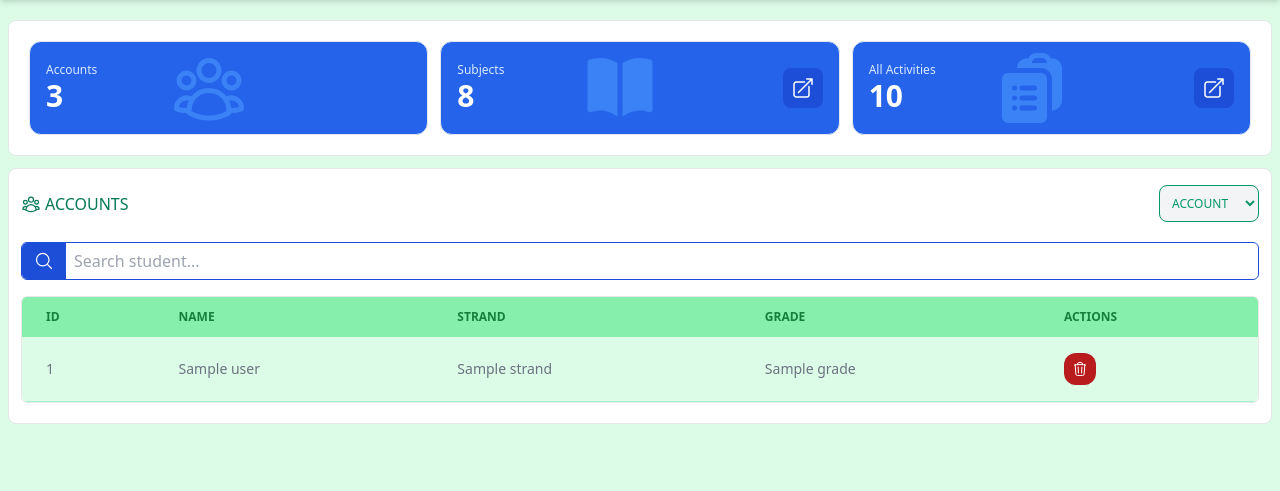
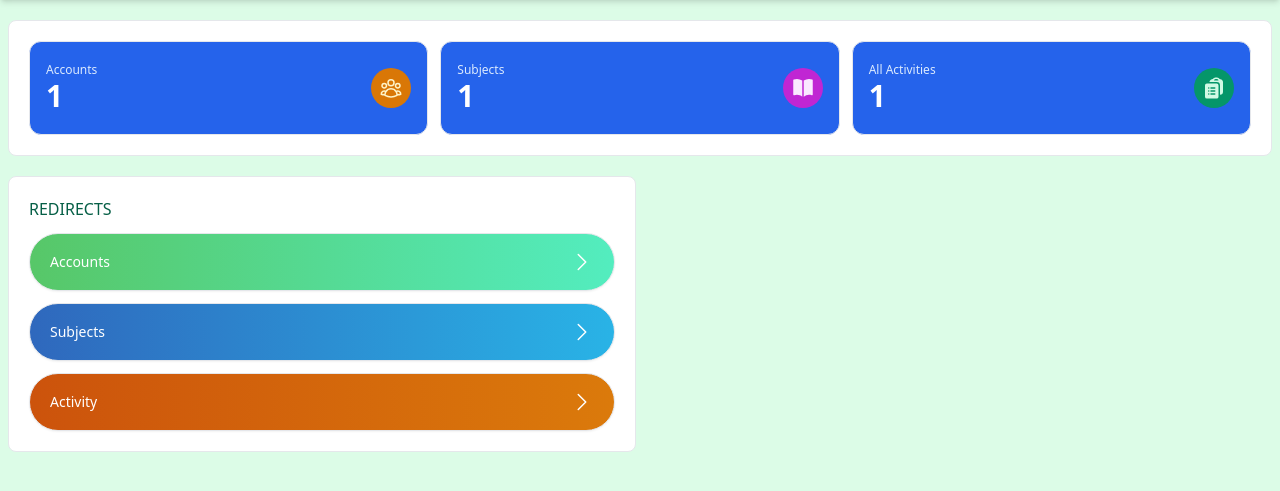
Before and after one commit to christhenoob13/Activity-Management-System, a Flask app: template templates/admin/dashboard.html in a window 1280 px wide. Shown: the part 53-544 px from the top of the page. Run offline with Flask 3, Linux system fonts and the light colour scheme; the template is opened without the code that fills it: most values are stand-ins (such as "Sample title", 1, 10 or a date in 2020); some libraries are stand-ins or nearby versions.

Commit message:
Fixed admin dashboard UI

```diff
--- a/templates/admin/dashboard.html
+++ b/templates/admin/dashboard.html
@@ -1,6 +1,134 @@
 {% extends 'base.html' %}
 
+
+{% block content %}
+
+<!-- HEADER -->
+{% include 'admin/header.html' %}
+
+<!-- Main modal -->
+<div id="default-modal" class="hidden fixed inset-0 z-50 overflow-y-auto overflow-x-hidden flex justify-center items-center bg-black bg-opacity-50">
+  <div class="relative p-4 w-full max-w-2xl max-h-full">
+    <!-- Modal content -->
+    <div class="relative rounded-lg shadow-sm bg-gray-700">
+      <!-- Modal header -->
+      <div class="flex items-center justify-between p-4 md:p-5 border-b rounded-t border-gray-600">
+        <h3 class="text-xl font-semibold text-gray-900 dark:text-white">
+          Setting
+        </h3>
+        <button id="closeModal1" class="text-gray-400 bg-transparent rounded-lg text-sm w-8 h-8 ms-auto inline-flex justify-center items-center hover:bg-gray-600 hover:text-white">
+          <svg class="w-3 h-3" aria-hidden="true" xmlns="http://www.w3.org/2000/svg" fill="none" viewBox="0 0 14 14">
+            <path stroke="currentColor" stroke-linecap="round" stroke-linejoin="round" stroke-width="2" d="m1 1 6 6m0 0 6 6M7 7l6-6M7 7l-6 6"/>
+          </svg>
+          <span class="sr-only">Close</span>
+        </button>
+      </div>
+      <!-- Modal body -->
+      <div class="p-4 md:p-5 space-y-4">
+        <div class="bg-gray-600 p-3 py-5 rounded-lg border border-gray-500">
+          <div class="flex justify-center">
+            <label class="inline-flex items-center mb-5 cursor-pointer">
+              <input type="checkbox" value="" class="sr-only peer" onchange="editMode()" id="edit-mode">
+              <div class="relative w-9 h-5 bg-gray-200 peer-focus:outline-none peer-focus:ring-4 peer-focus:ring-blue-300 dark:peer-focus:ring-blue-800 rounded-full peer dark:bg-gray-700 peer-checked:after:translate-x-full rtl:peer-checked:after:-translate-x-full peer-checked:after:border-white after:content-[''] after:absolute after:top-[2px] after:start-[2px] after:bg-white after:border-gray-300 after:border after:rounded-full after:h-4 after:w-4 after:transition-all dark:border-gray-600 peer-checked:bg-blue-600 dark:peer-checked:bg-blue-600"></div>
+              <span class="ms-3 text-sm font-medium text-gray-900 dark:text-gray-300">Edit Mode</span>
+            </label>
+          </div>
+          <div>
+            <label for="username" class="text-gray-200 ml-1">Username</label>
+            <input disabled id="username" type="text" class="disabled:bg-gray-700 disabled:text-gray-500 w-full p-2 rounded-xl bg-gray-800 text-gray-300 focus:outline focus:outline-1 focus:outline-gray-400" value="hshhss">
+          </div>
+          <div class="mt-2">
+            <label for="password" class="text-gray-200 ml-1">Password</label>
+            <input disabled id="password" type="text" class="disabled:bg-gray-700 disabled:text-gray-500 w-full p-2 rounded-xl bg-gray-800 text-gray-300 focus:outline focus:outline-1 focus:outline-gray-400" value="hshhss">
+          </div>
+        </div>
+      </div>
+      <!-- Modal footer -->
+      <div class="flex items-center p-4 md:p-5 border-t border-gray-200 rounded-b dark:border-gray-600">
+        <button id="closeModal2" type="button" class="text-white focus:ring-4 focus:outline-none font-medium rounded-lg text-sm px-5 py-2.5 text-center bg-blue-600 hover:bg-blue-700 focus:ring-blue-800">Save</button>
+        <button id="closeModal3" type="button" class="py-2.5 px-5 ms-3 text-sm font-medium focus:outline-none rounded-lg border focus:z-10 focus:ring-4 focus:ring-gray-700 bg-gray-800 text-gray-400 border-gray-600 hover:text-white hover:bg-gray-700">Cancel</button>
+      </div>
+    </div>
+  </div>
+</div>
+
+<!-- INFO BOX -->
+<div class="grid md:grid-cols-3 gap-3 p-5 mx-2 mt-5 bg-white rounded-lg border">
+  <div class="border rounded-xl p-4 py-5 bg-blue-600 text-xs md:text-md flex justify-between items-center">
+    <div>
+      <p class="text-blue-100 text-md">Accounts</p>
+      <p class="text-white font-bold text-3xl">{{ accounts_count }}</p>
+    </div>
+    <div class="size-10 rounded-full flex items-center justify-center bg-amber-600">
+     <span class="text-amber-100">
+        <svg xmlns="http://www.w3.org/2000/svg" fill="none" viewBox="0 0 24 24" stroke-width="1.5" stroke="currentColor" class="size-6">
+          <path stroke-linecap="round" stroke-linejoin="round" d="M18 18.72a9.094 9.094 0 0 0 3.741-.479 3 3 0 0 0-4.682-2.72m.94 3.198.001.031c0 .225-.012.447-.037.666A11.944 11.944 0 0 1 12 21c-2.17 0-4.207-.576-5.963-1.584A6.062 6.062 0 0 1 6 18.719m12 0a5.971 5.971 0 0 0-.941-3.197m0 0A5.995 5.995 0 0 0 12 12.75a5.995 5.995 0 0 0-5.058 2.772m0 0a3 3 0 0 0-4.681 2.72 8.986 8.986 0 0 0 3.74.477m.94-3.197a5.971 5.971 0 0 0-.94 3.197M15 6.75a3 3 0 1 1-6 0 3 3 0 0 1 6 0Zm6 3a2.25 2.25 0 1 1-4.5 0 2.25 2.25 0 0 1 4.5 0Zm-13.5 0a2.25 2.25 0 1 1-4.5 0 2.25 2.25 0 0 1 4.5 0Z" />
+        </svg>
+      </span>
+    </div>
+  </div>
+  <div class="border rounded-xl p-4 py-5 bg-blue-600 text-xs md:text-md flex justify-between items-center">
+    <div>
+      <p class="text-blue-100 text-md">Subjects</p>
+      <p class="text-white font-bold text-3xl">{{ subjects_count }}</p>
+    </div>
+    <div class="size-10 rounded-full flex items-center justify-center bg-fuchsia-600">
+     <span class="text-fuchsia-100">
+        <svg xmlns="http://www.w3.org/2000/svg" viewBox="0 0 24 24" fill="currentColor" class="size-6">
+          <path d="M11.25 4.533A9.707 9.707 0 0 0 6 3a9.735 9.735 0 0 0-3.25.555.75.75 0 0 0-.5.707v14.25a.75.75 0 0 0 1 .707A8.237 8.237 0 0 1 6 18.75c1.995 0 3.823.707 5.25 1.886V4.533ZM12.75 20.636A8.214 8.214 0 0 1 18 18.75c.966 0 1.89.166 2.75.47a.75.75 0 0 0 1-.708V4.262a.75.75 0 0 0-.5-.707A9.735 9.735 0 0 0 18 3a9.707 9.707 0 0 0-5.25 1.533v16.103Z" />
+        </svg>
+      </span>
+    </div>
+  </div>
+  <div class="border rounded-xl p-4 py-5 bg-blue-600 text-xs md:text-md flex justify-between items-center">
+    <div>
+      <p class="text-blue-100 text-md">All Activities</p>
+      <p class="text-white font-bold text-3xl">{{ activity_count }}</p>
+    </div>
+    <div class="size-10 rounded-full flex items-center justify-center bg-emerald-600">
+     <span class="text-emerald-100">
+        <svg xmlns="http://www.w3.org/2000/svg" viewBox="0 0 24 24" fill="currentColor" class="size-6">
+          <path fill-rule="evenodd" d="M7.502 6h7.128A3.375 3.375 0 0 1 18 9.375v9.375a3 3 0 0 0 3-3V6.108c0-1.505-1.125-2.811-2.664-2.94a48.972 48.972 0 0 0-.673-.05A3 3 0 0 0 15 1.5h-1.5a3 3 0 0 0-2.663 1.618c-.225.015-.45.032-.673.05C8.662 3.295 7.554 4.542 7.502 6ZM13.5 3A1.5 1.5 0 0 0 12 4.5h4.5A1.5 1.5 0 0 0 15 3h-1.5Z" clip-rule="evenodd" />
+          <path fill-rule="evenodd" d="M3 9.375C3 8.339 3.84 7.5 4.875 7.5h9.75c1.036 0 1.875.84 1.875 1.875v11.25c0 1.035-.84 1.875-1.875 1.875h-9.75A1.875 1.875 0 0 1 3 20.625V9.375ZM6 12a.75.75 0 0 1 .75-.75h.008a.75.75 0 0 1 .75.75v.008a.75.75 0 0 1-.75.75H6.75a.75.75 0 0 1-.75-.75V12Zm2.25 0a.75.75 0 0 1 .75-.75h3.75a.75.75 0 0 1 0 1.5H9a.75.75 0 0 1-.75-.75ZM6 15a.75.75 0 0 1 .75-.75h.008a.75.75 0 0 1 .75.75v.008a.75.75 0 0 1-.75.75H6.75a.75.75 0 0 1-.75-.75V15Zm2.25 0a.75.75 0 0 1 .75-.75h3.75a.75.75 0 0 1 0 1.5H9a.75.75 0 0 1-.75-.75ZM6 18a.75.75 0 0 1 .75-.75h.008a.75.75 0 0 1 .75.75v.008a.75.75 0 0 1-.75.75H6.75a.75.75 0 0 1-.75-.75V18Zm2.25 0a.75.75 0 0 1 .75-.75h3.75a.75.75 0 0 1 0 1.5H9a.75.75 0 0 1-.75-.75Z" clip-rule="evenodd" />
+        </svg>
+      </span>
+    </div>
+  </div>
+</div>
+
+<!-- TABLE -->
+<div class="grid md:grid-cols-2 mx-2 py-2 mt-3 gap-2">
+  <div class="bg-white border rounded-lg p-5">
+    <h2 class="text-md text-emerald-800 uppercase">
+      Redirects
+    </h2>
+    <div class="grid gap-3 mt-3">
+      <a href="/admin/accounts" class="redirect" id="redirect-account">Accounts <svg xmlns="http://www.w3.org/2000/svg" fill="none" viewBox="0 0 24 24" stroke-width="1.5" stroke="currentColor" class="size-6"><path stroke-linecap="round" stroke-linejoin="round" d="m8.25 4.5 7.5 7.5-7.5 7.5" /></svg></a>
+      <a href="#" class="redirect" id="redirect-subject">Subjects <svg xmlns="http://www.w3.org/2000/svg" fill="none" viewBox="0 0 24 24" stroke-width="1.5" stroke="currentColor" class="size-6"><path stroke-linecap="round" stroke-linejoin="round" d="m8.25 4.5 7.5 7.5-7.5 7.5" /></svg></a>
+      <a href="#" class="redirect" id="redirect-activity">Activity <svg xmlns="http://www.w3.org/2000/svg" fill="none" viewBox="0 0 24 24" stroke-width="1.5" stroke="currentColor" class="size-6"><path stroke-linecap="round" stroke-linejoin="round" d="m8.25 4.5 7.5 7.5-7.5 7.5" /></svg></a>
+    </div>
+  </div>
+</div>
+{% endblock %}
+
 {% block jss %}
+<style type="text/tailwindcss">
+.redirect{
+  @apply border py-4 px-5 text-sm rounded-full flex items-center justify-between shadow-sm hover:shadow-lg text-white;
+}
+#redirect-account{
+  background: #57c768;
+  background: linear-gradient(90deg, rgba(87, 199, 104, 1) 0%, rgba(83, 237, 191, 1) 100%);
+}
+#redirect-subject{
+  background: #2f68bd;
+  background: linear-gradient(90deg, rgba(47, 104, 189, 1) 0%, rgba(41, 179, 230, 1) 100%);
+}
+#redirect-activity{
+  background: #cc530c;
+  background: linear-gradient(90deg, rgba(204, 83, 12, 1) 0%, rgba(219, 122, 11, 1) 100%);
+}
+</style>
 <script>
 const data = "{{ data }}"
 const decoded = data.replace(/&#39;/g, "'");
@@ -74,188 +202,4 @@ document.getElementById('openModal').addEventListener('click', () => {
   });
 });
 </script>
-<style>
-
-</style>
 {% endblock %}
-
-{% block content %}
-
-<!-- HEADER -->
-{% include 'admin/header.html' %}
-
-<!-- Main modal -->
-<div id="default-modal" class="hidden fixed inset-0 z-50 overflow-y-auto overflow-x-hidden flex justify-center items-center bg-black bg-opacity-50">
-  <div class="relative p-4 w-full max-w-2xl max-h-full">
-    <!-- Modal content -->
-    <div class="relative rounded-lg shadow-sm bg-gray-700">
-      <!-- Modal header -->
-      <div class="flex items-center justify-between p-4 md:p-5 border-b rounded-t border-gray-600">
-        <h3 class="text-xl font-semibold text-gray-900 dark:text-white">
-          Setting
-        </h3>
-        <button id="closeModal1" class="text-gray-400 bg-transparent rounded-lg text-sm w-8 h-8 ms-auto inline-flex justify-center items-center hover:bg-gray-600 hover:text-white">
-          <svg class="w-3 h-3" aria-hidden="true" xmlns="http://www.w3.org/2000/svg" fill="none" viewBox="0 0 14 14">
-            <path stroke="currentColor" stroke-linecap="round" stroke-linejoin="round" stroke-width="2" d="m1 1 6 6m0 0 6 6M7 7l6-6M7 7l-6 6"/>
-          </svg>
-          <span class="sr-only">Close</span>
-        </button>
-      </div>
-      <!-- Modal body -->
-      <div class="p-4 md:p-5 space-y-4">
-        <div class="bg-gray-600 p-3 py-5 rounded-lg border border-gray-500">
-          <div class="flex justify-center">
-            <label class="inline-flex items-center mb-5 cursor-pointer">
-              <input type="checkbox" value="" class="sr-only peer" onchange="editMode()" id="edit-mode">
-              <div class="relative w-9 h-5 bg-gray-200 peer-focus:outline-none peer-focus:ring-4 peer-focus:ring-blue-300 dark:peer-focus:ring-blue-800 rounded-full peer dark:bg-gray-700 peer-checked:after:translate-x-full rtl:peer-checked:after:-translate-x-full peer-checked:after:border-white after:content-[''] after:absolute after:top-[2px] after:start-[2px] after:bg-white after:border-gray-300 after:border after:rounded-full after:h-4 after:w-4 after:transition-all dark:border-gray-600 peer-checked:bg-blue-600 dark:peer-checked:bg-blue-600"></div>
-              <span class="ms-3 text-sm font-medium text-gray-900 dark:text-gray-300">Edit Mode</span>
-            </label>
-          </div>
-          <div>
-            <label for="username" class="text-gray-200 ml-1">Username</label>
-            <input disabled id="username" type="text" class="disabled:bg-gray-700 disabled:text-gray-500 w-full p-2 rounded-xl bg-gray-800 text-gray-300 focus:outline focus:outline-1 focus:outline-gray-400" value="hshhss">
-          </div>
-          <div class="mt-2">
-            <label for="password" class="text-gray-200 ml-1">Password</label>
-            <input disabled id="password" type="text" class="disabled:bg-gray-700 disabled:text-gray-500 w-full p-2 rounded-xl bg-gray-800 text-gray-300 focus:outline focus:outline-1 focus:outline-gray-400" value="hshhss">
-          </div>
-        </div>
-      </div>
-      <!-- Modal footer -->
-      <div class="flex items-center p-4 md:p-5 border-t border-gray-200 rounded-b dark:border-gray-600">
-        <button id="closeModal2" type="button" class="text-white focus:ring-4 focus:outline-none font-medium rounded-lg text-sm px-5 py-2.5 text-center bg-blue-600 hover:bg-blue-700 focus:ring-blue-800">Save</button>
-        <button id="closeModal3" type="button" class="py-2.5 px-5 ms-3 text-sm font-medium focus:outline-none rounded-lg border focus:z-10 focus:ring-4 focus:ring-gray-700 bg-gray-800 text-gray-400 border-gray-600 hover:text-white hover:bg-gray-700">Cancel</button>
-      </div>
-    </div>
-  </div>
-</div>
-
-<!-- INFO BOX -->
-<div class="grid md:grid-cols-3 gap-3 p-5 mx-2 mt-5 bg-white rounded-lg border">
-  <div class="border rounded-xl p-4 py-5 bg-blue-600 text-xs md:text-md flex justify-between relative overflow-hidden">
-    <div class="z-10">
-      <p class="text-blue-100 text-md">Accounts</p>
-      <p class="text-white font-bold text-3xl">3</p>
-    </div>
-    <div class="z-0 flex items-center absolute left-[35%] top-0 h-[100%]">
-      <span class="text-blue-500 pr-2">
-        <svg xmlns="http://www.w3.org/2000/svg" fill="none" viewBox="0 0 24 24" stroke-width="1.5" stroke="currentColor" class="size-20">
-          <path stroke-linecap="round" stroke-linejoin="round" d="M18 18.72a9.094 9.094 0 0 0 3.741-.479 3 3 0 0 0-4.682-2.72m.94 3.198.001.031c0 .225-.012.447-.037.666A11.944 11.944 0 0 1 12 21c-2.17 0-4.207-.576-5.963-1.584A6.062 6.062 0 0 1 6 18.719m12 0a5.971 5.971 0 0 0-.941-3.197m0 0A5.995 5.995 0 0 0 12 12.75a5.995 5.995 0 0 0-5.058 2.772m0 0a3 3 0 0 0-4.681 2.72 8.986 8.986 0 0 0 3.74.477m.94-3.197a5.971 5.971 0 0 0-.94 3.197M15 6.75a3 3 0 1 1-6 0 3 3 0 0 1 6 0Zm6 3a2.25 2.25 0 1 1-4.5 0 2.25 2.25 0 0 1 4.5 0Zm-13.5 0a2.25 2.25 0 1 1-4.5 0 2.25 2.25 0 0 1 4.5 0Z" />
-        </svg>
-      </span>
-    </div>
-    <div></div>
-  </div>
-  <div class="border rounded-xl p-4 py-5 bg-blue-600 text-xs md:text-md flex justify-between relative overflow-hidden">
-    <div class="z-10">
-      <p class="text-blue-100 text-md">Subjects</p>
-      <p class="text-white font-bold text-3xl">8</p>
-    </div>
-    <div class="z-0 flex items-center absolute left-[35%] top-0 h-[100%]">
-      <span class="text-blue-500 pr-2">
-        <svg xmlns="http://www.w3.org/2000/svg" viewBox="0 0 24 24" fill="currentColor" class="size-20">
-          <path d="M11.25 4.533A9.707 9.707 0 0 0 6 3a9.735 9.735 0 0 0-3.25.555.75.75 0 0 0-.5.707v14.25a.75.75 0 0 0 1 .707A8.237 8.237 0 0 1 6 18.75c1.995 0 3.823.707 5.25 1.886V4.533ZM12.75 20.636A8.214 8.214 0 0 1 18 18.75c.966 0 1.89.166 2.75.47a.75.75 0 0 0 1-.708V4.262a.75.75 0 0 0-.5-.707A9.735 9.735 0 0 0 18 3a9.707 9.707 0 0 0-5.25 1.533v16.103Z" />
-        </svg>
-      </span>
-    </div>
-    <div class="flex items-center z-10">
-      <span class="p-2 rounded-lg bg-blue-700 text-white hover:shadow-md">
-        <svg xmlns="http://www.w3.org/2000/svg" fill="none" viewBox="0 0 24 24" stroke-width="1.5" stroke="currentColor" class="size-6">
-          <path stroke-linecap="round" stroke-linejoin="round" d="M13.5 6H5.25A2.25 2.25 0 0 0 3 8.25v10.5A2.25 2.25 0 0 0 5.25 21h10.5A2.25 2.25 0 0 0 18 18.75V10.5m-10.5 6L21 3m0 0h-5.25M21 3v5.25" />
-        </svg>
-      </span>
-    </div>
-  </div>
-  <div class="border rounded-xl p-4 py-5 bg-blue-600 text-xs md:text-md flex justify-between relative overflow-hidden">
-    <div class="z-10">
-      <p class="text-blue-100 text-md">All Activities</p>
-      <p class="text-white font-bold text-3xl">10</p>
-    </div>
-    <div class="z-0 flex items-center absolute left-[35%] top-0 h-[100%]">
-      <span class="text-blue-500 pr-2">
-        <svg xmlns="http://www.w3.org/2000/svg" viewBox="0 0 24 24" fill="currentColor" class="size-20">
-          <path fill-rule="evenodd" d="M7.502 6h7.128A3.375 3.375 0 0 1 18 9.375v9.375a3 3 0 0 0 3-3V6.108c0-1.505-1.125-2.811-2.664-2.94a48.972 48.972 0 0 0-.673-.05A3 3 0 0 0 15 1.5h-1.5a3 3 0 0 0-2.663 1.618c-.225.015-.45.032-.673.05C8.662 3.295 7.554 4.542 7.502 6ZM13.5 3A1.5 1.5 0 0 0 12 4.5h4.5A1.5 1.5 0 0 0 15 3h-1.5Z" clip-rule="evenodd" />
-          <path fill-rule="evenodd" d="M3 9.375C3 8.339 3.84 7.5 4.875 7.5h9.75c1.036 0 1.875.84 1.875 1.875v11.25c0 1.035-.84 1.875-1.875 1.875h-9.75A1.875 1.875 0 0 1 3 20.625V9.375ZM6 12a.75.75 0 0 1 .75-.75h.008a.75.75 0 0 1 .75.75v.008a.75.75 0 0 1-.75.75H6.75a.75.75 0 0 1-.75-.75V12Zm2.25 0a.75.75 0 0 1 .75-.75h3.75a.75.75 0 0 1 0 1.5H9a.75.75 0 0 1-.75-.75ZM6 15a.75.75 0 0 1 .75-.75h.008a.75.75 0 0 1 .75.75v.008a.75.75 0 0 1-.75.75H6.75a.75.75 0 0 1-.75-.75V15Zm2.25 0a.75.75 0 0 1 .75-.75h3.75a.75.75 0 0 1 0 1.5H9a.75.75 0 0 1-.75-.75ZM6 18a.75.75 0 0 1 .75-.75h.008a.75.75 0 0 1 .75.75v.008a.75.75 0 0 1-.75.75H6.75a.75.75 0 0 1-.75-.75V18Zm2.25 0a.75.75 0 0 1 .75-.75h3.75a.75.75 0 0 1 0 1.5H9a.75.75 0 0 1-.75-.75Z" clip-rule="evenodd" />
-        </svg>
-      </span>
-    </div>
-    <div class="flex items-center z-10">
-      <span class="p-2 rounded-lg bg-blue-700 text-white hover:shadow-md">
-        <svg xmlns="http://www.w3.org/2000/svg" fill="none" viewBox="0 0 24 24" stroke-width="1.5" stroke="currentColor" class="size-6">
-          <path stroke-linecap="round" stroke-linejoin="round" d="M13.5 6H5.25A2.25 2.25 0 0 0 3 8.25v10.5A2.25 2.25 0 0 0 5.25 21h10.5A2.25 2.25 0 0 0 18 18.75V10.5m-10.5 6L21 3m0 0h-5.25M21 3v5.25" />
-        </svg>
-      </span>
-    </div>
-  </div>
-</div>
-
-<!-- TABLE -->
-<div class="bg-white mx-2 py-2 mt-3 rounded-lg border">
-
-  <div class="flex justify-between px-3 mt-2">
-    <h2 class="text-md text-emerald-700 uppercase flex items-center gap-1">
-      <svg xmlns="http://www.w3.org/2000/svg" fill="none" viewBox="0 0 24 24" stroke-width="1.5" stroke="currentColor" class="size-5">
-        <path stroke-linecap="round" stroke-linejoin="round" d="M18 18.72a9.094 9.094 0 0 0 3.741-.479 3 3 0 0 0-4.682-2.72m.94 3.198.001.031c0 .225-.012.447-.037.666A11.944 11.944 0 0 1 12 21c-2.17 0-4.207-.576-5.963-1.584A6.062 6.062 0 0 1 6 18.719m12 0a5.971 5.971 0 0 0-.941-3.197m0 0A5.995 5.995 0 0 0 12 12.75a5.995 5.995 0 0 0-5.058 2.772m0 0a3 3 0 0 0-4.681 2.72 8.986 8.986 0 0 0 3.74.477m.94-3.197a5.971 5.971 0 0 0-.94 3.197M15 6.75a3 3 0 1 1-6 0 3 3 0 0 1 6 0Zm6 3a2.25 2.25 0 1 1-4.5 0 2.25 2.25 0 0 1 4.5 0Zm-13.5 0a2.25 2.25 0 1 1-4.5 0 2.25 2.25 0 0 1 4.5 0Z" />
-      </svg>
-      Accounts
-    </h2>
-    <select id="select-table" class="p-2 rounded-lg bg-gray-100 text-xs uppercase outline-emerald-600 text-emerald-600 border border-emerald-600">
-      <option value="account">Account</option>
-      <option value="subjects">Subjects</option>
-      <option value="activities">Activities</option>
-    </select>
-  </div>
-
-  <div class="m-3 mt-5 border border-blue-700 rounded-md flex overflow-x-hidden">
-    <div class="bg-blue-700 py-2 px-3 text-white">
-      <svg xmlns="http://www.w3.org/2000/svg" fill="none" viewBox="0 0 24 24" stroke-width="1.5" stroke="currentColor" class="size-5">
-        <path stroke-linecap="round" stroke-linejoin="round" d="m21 21-5.197-5.197m0 0A7.5 7.5 0 1 0 5.196 5.196a7.5 7.5 0 0 0 10.607 10.607Z" />
-      </svg>
-    </div>
-    <input id="search" placeholder="Search student..." type="text" class="bg-green-100 w-full bg-white outline-none rounded-r-md px-2 text-gray-800">
-  </div>
-
-  <div class="p-3 pt-1">
-    <div class="overflow-x-auto border rounded-md" style="scrollbar-color: #1e8c07 #31f20961">
-      <table class="w-full text-sm text-left rtl:text-right text-gray-500">
-        <thead class="text-xs text-green-700 uppercase bg-green-300">
-          <tr>
-            <th scope="col" class="px-6 py-3">
-              ID
-            </th>
-            <th scope="col" class="px-6 py-3">
-              Name
-            </th>
-            <th scope="col" class="px-6 py-3">
-              Strand
-            </th>
-            <th scope="col" class="px-6 py-3">
-              Grade
-            </th>
-            <th scope="col" class="px-6 py-3">
-              Actions
-            </th>
-          </tr>
-        </thead>
-        <tbody>
-          {% for user in data %}
-          <tr id="student-{{ user.id }}" class="bg-green-100 border-b border-emerald-200 hover:bg-green-200 hatdog">
-            <td class="px-6 py-4">{{ user.id }}</td>
-            <td class="px-6 py-4">{{ user.name }}</td>
-            <td class="px-6 py-4">{{ user.strand }}</td>
-            <td class="px-6 py-4">{{ user.grade }}</td>
-            <td class="px-6 py-4">
-              <button class="bg-red-700 text-xs p-2 rounded-xl text-white hover:bg-red-800" onclick="deleteAccount('{{ user.id }}')">
-                <svg xmlns="http://www.w3.org/2000/svg" fill="none" viewBox="0 0 24 24" stroke-width="1.5" stroke="currentColor" class="size-4">
-                  <path stroke-linecap="round" stroke-linejoin="round" d="m14.74 9-.346 9m-4.788 0L9.26 9m9.968-3.21c.342.052.682.107 1.022.166m-1.022-.165L18.16 19.673a2.25 2.25 0 0 1-2.244 2.077H8.084a2.25 2.25 0 0 1-2.244-2.077L4.772 5.79m14.456 0a48.108 48.108 0 0 0-3.478-.397m-12 .562c.34-.059.68-.114 1.022-.165m0 0a48.11 48.11 0 0 1 3.478-.397m7.5 0v-.916c0-1.18-.91-2.164-2.09-2.201a51.964 51.964 0 0 0-3.32 0c-1.18.037-2.09 1.022-2.09 2.201v.916m7.5 0a48.667 48.667 0 0 0-7.5 0" />
-                </svg>
-              </button>
-            </td>
-          </tr>
-          {% endfor %}
-        </tbody>
-      </table>
-    </div>
-  </div>
-</div>
-{% endblock %}
```
Also changed, not shown: admin.py (+21 -3 lines), templates/admin/accounts.html (added, +74 -0 lines), templates/admin/activity.html (+10 -0 lines).
